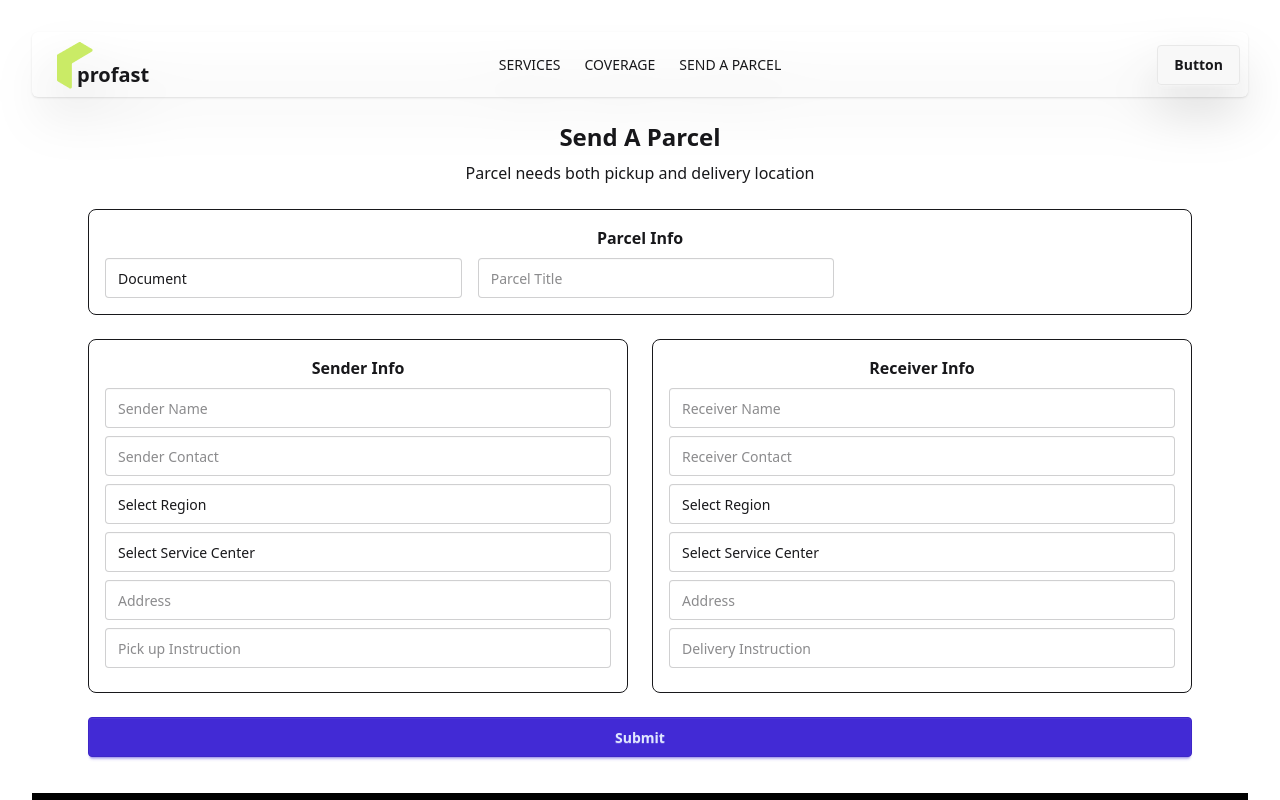
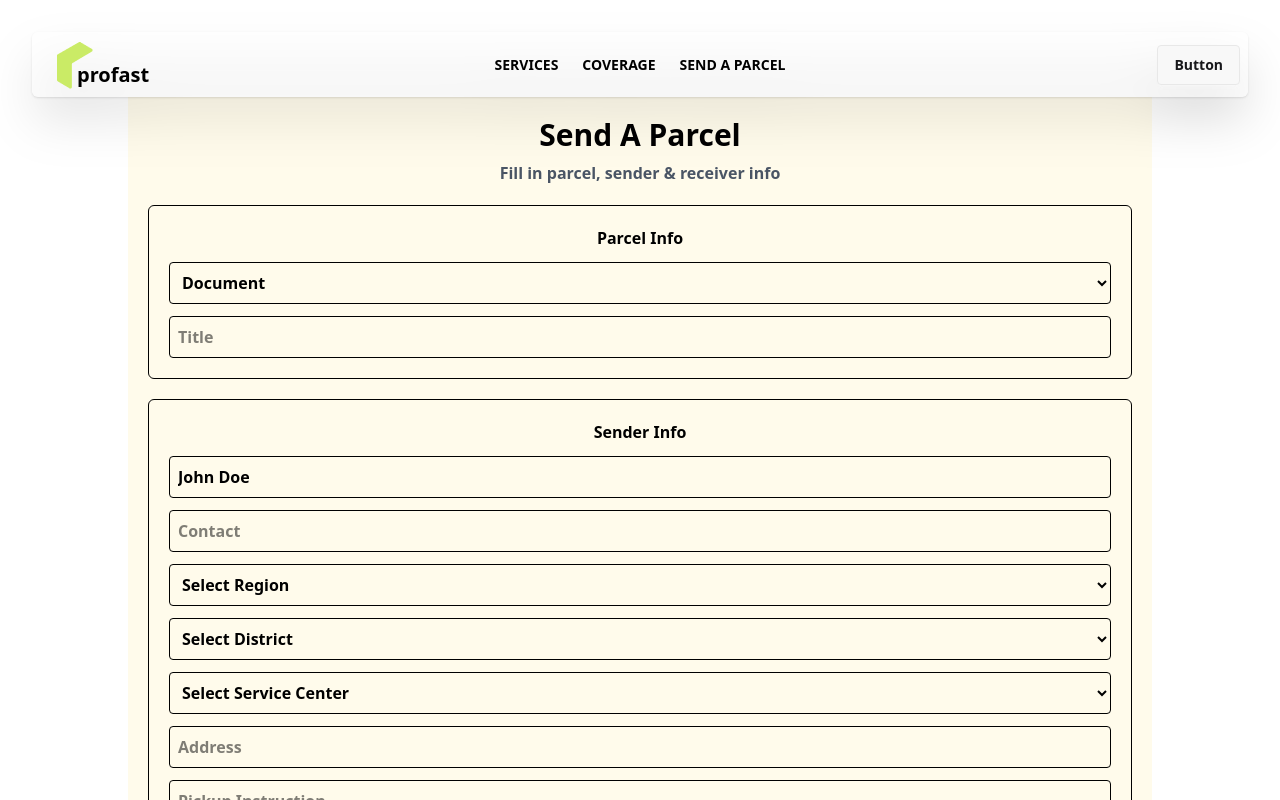
Before and after one commit to tajul1995/delivery-project, a React (Vite) app: page /parcelSend in a window 1280 px wide. Shown: the top 800 px of the page. Built offline with nearby package versions, Linux system fonts and the light colour scheme.

Commit message:
send-parcel

```diff
--- a/package.json
+++ b/package.json
@@ -12,6 +12,7 @@
   "dependencies": {
     "@tailwindcss/vite": "^4.1.13",
     "aos": "^2.3.4",
+    "axios": "^1.12.2",
     "daisyui": "^5.1.24",
     "leaflet": "^1.9.4",
     "localforage": "^1.10.0",
--- /dev/null
+++ b/src/pages/Hooks/useAxiousSecure.jsx
@@ -0,0 +1,11 @@
+import axios from "axios";
+
+const axiousSecure = axios.create({
+  baseURL: `http://localhost:5000`,
+
+});
+const useAxiousSecure = () => {
+  return axiousSecure
+}
+
+export default useAxiousSecure
--- a/src/pages/SendAParcel/SendAParcel.jsx
+++ b/src/pages/SendAParcel/SendAParcel.jsx
@@ -1,9 +1,13 @@
 import React, { useState, useEffect } from "react";
 import Swal from "sweetalert2";
-import regionsData from '../../assets/warehouses.json'
-// const regionsData = [/* your JSON data here */];
+
+
+// Your full data
+import locationsData from "../../assets/warehouses.json"; // save your JSON as locationsData.json
+import useAxiousSecure from "../Hooks/useAxiousSecure";
 
 const SendAParcel = () => {
+  const axiousSecure =useAxiousSecure()
   const [parcelInfo, setParcelInfo] = useState({
     type: "document",
     title: "",
@@ -11,9 +15,10 @@ const SendAParcel = () => {
   });
 
   const [senderInfo, setSenderInfo] = useState({
-    name: "",
+    name: "John Doe",
     contact: "",
     region: "",
+    district: "",
     serviceCenter: "",
     address: "",
     pickupInstruction: "",
@@ -23,307 +28,315 @@ const SendAParcel = () => {
     name: "",
     contact: "",
     region: "",
+    district: "",
     serviceCenter: "",
     address: "",
     deliveryInstruction: "",
   });
 
+  const [districts, setDistricts] = useState([]);
   const [serviceCenters, setServiceCenters] = useState([]);
 
-  // Update service centers when region changes
+  // Populate districts when region changes
   useEffect(() => {
-    const regionObj = regionsData.find(
-      (r) => r.region === senderInfo.region
-    );
-    setServiceCenters(regionObj ? regionObj.covered_area : []);
+    const regionDistricts = locationsData
+      .filter((loc) => loc.region === senderInfo.region)
+      .map((loc) => loc.district);
+    setDistricts([...new Set(regionDistricts)]);
+    setSenderInfo((prev) => ({ ...prev, district: "", serviceCenter: "" }));
   }, [senderInfo.region]);
 
+  // Populate service centers when district changes
   useEffect(() => {
-    const regionObj = regionsData.find(
-      (r) => r.region === receiverInfo.region
+    const loc = locationsData.find(
+      (loc) =>
+        loc.region === senderInfo.region && loc.district === senderInfo.district
     );
-    setServiceCenters(regionObj ? regionObj.covered_area : []);
+    setServiceCenters(loc ? loc.covered_area : []);
+    setSenderInfo((prev) => ({ ...prev, serviceCenter: "" }));
+  }, [senderInfo.district, senderInfo.region]);
+
+  // Receiver side dropdowns
+  const [receiverDistricts, setReceiverDistricts] = useState([]);
+  const [receiverServiceCenters, setReceiverServiceCenters] = useState([]);
+
+  useEffect(() => {
+    const rDistricts = locationsData
+      .filter((loc) => loc.region === receiverInfo.region)
+      .map((loc) => loc.district);
+    setReceiverDistricts([...new Set(rDistricts)]);
+    setReceiverInfo((prev) => ({ ...prev, district: "", serviceCenter: "" }));
   }, [receiverInfo.region]);
 
-  // Cost calculation (dummy logic)
-  const calculateCostBreakdown = () => {
-  const { type, weight } = parcelInfo;
-  const senderCity = senderInfo.region; // Simplified, can use city/district
-  const receiverCity = receiverInfo.region;
+  useEffect(() => {
+    const loc = locationsData.find(
+      (loc) =>
+        loc.region === receiverInfo.region &&
+        loc.district === receiverInfo.district
+    );
+    setReceiverServiceCenters(loc ? loc.covered_area : []);
+    setReceiverInfo((prev) => ({ ...prev, serviceCenter: "" }));
+  }, [receiverInfo.district, receiverInfo.region]);
 
-  const withinCity = senderCity === receiverCity;
+  // Calculate delivery cost
+  const calculateCost = () => {
+    let breakdown = "";
+    let total = 0;
 
-  let baseCost = 0;
-//   let extraCost = 0;
-  let breakdown = "";
+    const type = parcelInfo.type;
+    const weight = parseFloat(parcelInfo.weight) || 0;
+    const withinCity = senderInfo.region === receiverInfo.region;
 
     if (type === "document") {
-    baseCost = withinCity ? 60 : 80;
-    breakdown = `Parcel Type: Document\nBase Cost: ৳${baseCost}\nWithin City: ${withinCity ? "Yes" : "No"}`;
+      total = withinCity ? 60 : 80;
+      breakdown = `Parcel Type: Document\nWithin City: ${withinCity ? "৳60" : "৳80"}`;
     } else {
-    const w = Number(weight || 0);
-    if (w <= 3) {
-      baseCost = withinCity ? 110 : 150;
-      breakdown = `Parcel Type: Non-Document\nWeight: ${w}kg\nBase Cost: ৳${baseCost}`;
+      if (weight <= 3) {
+        total = withinCity ? 110 : 150;
+        breakdown = `Parcel Type: Non-Document\nWeight: ${weight}kg\nCost: ${total}`;
       } else {
-      const extraKg = w - 3;
-      if (withinCity) {
-        baseCost = 110 + extraKg * 40;
-        breakdown = `Parcel Type: Non-Document\nWeight: ${w}kg (3kg included in base)\nBase Cost: ৳110 + Extra for ${extraKg}kg: ৳${extraKg * 40}\nTotal: ৳${baseCost}`;
-      } else {
-        baseCost = 150 + extraKg * 40 + 40; // extra 40
-        breakdown = `Parcel Type: Non-Document\nWeight: ${w}kg (3kg included in base)\nBase Cost: ৳150 + Extra for ${extraKg}kg: ৳${extraKg * 40} + Extra Outside City: ৳40\nTotal: ৳${baseCost}`;
-      }
+        total = (withinCity ? 110 : 150) + (weight - 3) * 40;
+        if (!withinCity) total += 40; // extra for outside city
+        breakdown = `Parcel Type: Non-Document\nWeight: ${weight}kg\nBase Cost: ${
+          withinCity ? 110 : 150
+        }\nExtra: ${(weight - 3) * 40}${!withinCity ? " + 40 outside city" : ""}\nTotal: ${total}`;
       }
     }
 
-  return { cost: baseCost, breakdown };
+    return { total, breakdown };
   };
 
-
+  // Handle submit
   const handleSubmit = (e) => {
     e.preventDefault();
+    const { total, breakdown } = calculateCost();
 
-    // Validate required fields
-    const requiredFields = [
-      parcelInfo.title,
-      senderInfo.name,
-      senderInfo.contact,
-      senderInfo.region,
-      senderInfo.serviceCenter,
-      senderInfo.address,
-      receiverInfo.name,
-      receiverInfo.contact,
-      receiverInfo.region,
-      receiverInfo.serviceCenter,
-      receiverInfo.address,
-    ];
-
-    if (requiredFields.some((f) => f === "")) {
-      Swal.fire("Error", "Please fill all required fields!", "error");
-      return;
-    }
-
-    const { cost, breakdown } = calculateCostBreakdown();
     Swal.fire({
       title: "Delivery Cost Breakdown",
-  html: `<pre class="text-left">${breakdown}</pre>`,
-  icon: "info",
+      html: `<pre style="text-align:left">${breakdown}</pre>`,
       showCancelButton: true,
       confirmButtonText: "Confirm",
+      cancelButtonText: "Edit",
+      reverseButtons: true,
     }).then((result) => {
       if (result.isConfirmed) {
-    // Save parcel to backend
-    fetch("http://localhost:5000/parcels", {
-      method: "POST",
-      headers: { "Content-Type": "application/json" },
-      body: JSON.stringify({
+        const trackingId = "TRK" + Date.now();
+        const dataToSend = {
           parcelInfo,
           senderInfo,
           receiverInfo,
+          totalCost: total,
+          trackingId,
           creation_date: new Date(),
-        cost,
-        trackingData: { status: "Created" },
-      }),
+        };
+
+        axiousSecure
+          .post('/parcels', dataToSend)
+          .then((res) => {
+            console.log(res.data)
+            Swal.fire("Success!", `Parcel saved! Tracking ID: ${trackingId}`, "success");
           })
-      .then((res) => res.json())
-      .then(() => {
-        Swal.fire("Success", "Parcel created successfully!", "success");
+          .catch((err) => {
+            Swal.fire("Error!", "Failed to save parcel", "error");
+            console.error(err);
           });
       }
     });
   };
 
+  // Render form
   return (
-    <div className="p-6 max-w-6xl mx-auto">
-      <h2 className="text-2xl font-bold mb-2">Send A Parcel</h2>
-      <p className="mb-6 ">
-        Parcel needs both pickup and delivery location
-      </p>
-      <form onSubmit={handleSubmit} className="space-y-6">
+    <div className="max-w-5xl mx-auto p-5 text-black font-bold bg-amber-50">
+      <h2 className="text-3xl font-bold mb-2">Send A Parcel</h2>
+      <p className="mb-5 text-gray-600">Fill in parcel, sender & receiver info</p>
+      <form onSubmit={handleSubmit} className="space-y-5">
         {/* Parcel Info */}
-        <div className="p-4 border rounded-lg ">
-          <h3 className="font-semibold mb-2">Parcel Info</h3>
-          <div className="flex gap-4">
+        <div className="border p-5 rounded-md space-y-3">
+          <h3 className="font-semibold">Parcel Info</h3>
           <select
+            value={parcelInfo.type}
+            onChange={(e) => setParcelInfo({ ...parcelInfo, type: e.target.value })}
             required
-              value={parcelInfo.type}
-              onChange={(e) =>
-                setParcelInfo({ ...parcelInfo, type: e.target.value })
-              }
-              className="input input-bordered w-1/3"
+            className="border p-2 rounded w-full"
           >
             <option value="document">Document</option>
             <option value="non-document">Non-Document</option>
           </select>
           <input
             type="text"
-              placeholder="Parcel Title"
+            placeholder="Title"
+            value={parcelInfo.title}
+            onChange={(e) => setParcelInfo({ ...parcelInfo, title: e.target.value })}
             required
-              value={parcelInfo.title}
-              onChange={(e) =>
-                setParcelInfo({ ...parcelInfo, title: e.target.value })
-              }
-              className="input input-bordered w-1/3"
+            className="border p-2 rounded w-full"
           />
           {parcelInfo.type === "non-document" && (
             <input
               type="number"
               placeholder="Weight (kg)"
               value={parcelInfo.weight}
-                onChange={(e) =>
-                  setParcelInfo({ ...parcelInfo, weight: e.target.value })
-                }
-                className="input input-bordered w-1/3"
+              onChange={(e) => setParcelInfo({ ...parcelInfo, weight: e.target.value })}
+              className="border p-2 rounded w-full"
             />
           )}
         </div>
-        </div>
 
-        {/* Sender & Receiver Info Side by Side */}
-        <div className="flex gap-6">
         {/* Sender Info */}
-          <div className="flex-1 p-4 border rounded-lg ">
-            <h3 className="font-semibold mb-2">Sender Info</h3>
+        <div className="border p-5 rounded-md space-y-3">
+          <h3 className="font-semibold">Sender Info</h3>
           <input
             type="text"
-              placeholder="Sender Name"
+            placeholder="Name"
+            value={senderInfo.name}
+            onChange={(e) => setSenderInfo({ ...senderInfo, name: e.target.value })}
             required
-              value={senderInfo.name}
-              onChange={(e) =>
-                setSenderInfo({ ...senderInfo, name: e.target.value })
-              }
-              className="input input-bordered w-full mb-2"
+            className="border p-2 rounded w-full"
           />
           <input
             type="text"
-              placeholder="Sender Contact"
+            placeholder="Contact"
+            value={senderInfo.contact}
+            onChange={(e) => setSenderInfo({ ...senderInfo, contact: e.target.value })}
             required
-              value={senderInfo.contact}
-              onChange={(e) =>
-                setSenderInfo({ ...senderInfo, contact: e.target.value })
-              }
-              className="input input-bordered w-full mb-2"
+            className="border p-2 rounded w-full"
           />
           <select
+            value={senderInfo.region}
+            onChange={(e) => setSenderInfo({ ...senderInfo, region: e.target.value })}
             required
-              value={senderInfo.region}
-              onChange={(e) =>
-                setSenderInfo({ ...senderInfo, region: e.target.value, serviceCenter: "" })
-              }
-              className="input input-bordered w-full mb-2"
+            className="border p-2 rounded w-full"
           >
             <option value="">Select Region</option>
-              {[...new Set(regionsData.map((r) => r.region))].map((region) => (
-                <option key={region} value={region}>{region}</option>
+            {[...new Set(locationsData.map((loc) => loc.region))].map((r) => (
+              <option key={r} value={r}>
+                {r}
+              </option>
             ))}
           </select>
           <select
+            value={senderInfo.district}
+            onChange={(e) => setSenderInfo({ ...senderInfo, district: e.target.value })}
             required
+            className="border p-2 rounded w-full"
+          >
+            <option value="">Select District</option>
+            {districts.map((d) => (
+              <option key={d} value={d}>
+                {d}
+              </option>
+            ))}
+          </select>
+          <select
             value={senderInfo.serviceCenter}
-              onChange={(e) =>
-                setSenderInfo({ ...senderInfo, serviceCenter: e.target.value })
-              }
-              className="input input-bordered w-full mb-2"
+            onChange={(e) => setSenderInfo({ ...senderInfo, serviceCenter: e.target.value })}
+            required
+            className="border p-2 rounded w-full"
           >
             <option value="">Select Service Center</option>
-              {serviceCenters.map((area) => (
-                <option key={area} value={area}>{area}</option>
+            {serviceCenters.map((s) => (
+              <option key={s} value={s}>
+                {s}
+              </option>
             ))}
           </select>
           <input
             type="text"
             placeholder="Address"
+            value={senderInfo.address}
+            onChange={(e) => setSenderInfo({ ...senderInfo, address: e.target.value })}
             required
-              value={senderInfo.address}
-              onChange={(e) =>
-                setSenderInfo({ ...senderInfo, address: e.target.value })
-              }
-              className="input input-bordered w-full mb-2"
+            className="border p-2 rounded w-full"
           />
           <input
             type="text"
-              placeholder="Pick up Instruction"
+            placeholder="Pickup Instruction"
             value={senderInfo.pickupInstruction}
-              onChange={(e) =>
-                setSenderInfo({ ...senderInfo, pickupInstruction: e.target.value })
-              }
-              className="input input-bordered w-full mb-2"
+            onChange={(e) => setSenderInfo({ ...senderInfo, pickupInstruction: e.target.value })}
+            required
+            className="border p-2 rounded w-full"
           />
         </div>
 
         {/* Receiver Info */}
-          <div className="flex-1 p-4 border rounded-lg ">
-            <h3 className="font-semibold mb-2">Receiver Info</h3>
+        <div className="border p-5 rounded-md space-y-3">
+          <h3 className="font-semibold">Receiver Info</h3>
           <input
             type="text"
-              placeholder="Receiver Name"
+            placeholder="Name"
+            value={receiverInfo.name}
+            onChange={(e) => setReceiverInfo({ ...receiverInfo, name: e.target.value })}
             required
-              value={receiverInfo.name}
-              onChange={(e) =>
-                setReceiverInfo({ ...receiverInfo, name: e.target.value })
-              }
-              className="input input-bordered w-full mb-2"
+            className="border p-2 rounded w-full"
           />
           <input
             type="text"
-              placeholder="Receiver Contact"
+            placeholder="Contact"
+            value={receiverInfo.contact}
+            onChange={(e) => setReceiverInfo({ ...receiverInfo, contact: e.target.value })}
             required
-              value={receiverInfo.contact}
-              onChange={(e) =>
-                setReceiverInfo({ ...receiverInfo, contact: e.target.value })
-              }
-              className="input input-bordered w-full mb-2"
+            className="border p-2 rounded w-full"
           />
           <select
+            value={receiverInfo.region}
+            onChange={(e) => setReceiverInfo({ ...receiverInfo, region: e.target.value })}
             required
-              value={receiverInfo.region}
-              onChange={(e) =>
-                setReceiverInfo({ ...receiverInfo, region: e.target.value, serviceCenter: "" })
-              }
-              className="input input-bordered w-full mb-2"
+            className="border p-2 rounded w-full"
           >
             <option value="">Select Region</option>
-              {[...new Set(regionsData.map((r) => r.region))].map((region) => (
-                <option key={region} value={region}>{region}</option>
+            {[...new Set(locationsData.map((loc) => loc.region))].map((r) => (
+              <option key={r} value={r}>
+                {r}
+              </option>
             ))}
           </select>
           <select
+            value={receiverInfo.district}
+            onChange={(e) => setReceiverInfo({ ...receiverInfo, district: e.target.value })}
             required
+            className="border p-2 rounded w-full"
+          >
+            <option value="">Select District</option>
+            {receiverDistricts.map((d) => (
+              <option key={d} value={d}>
+                {d}
+              </option>
+            ))}
+          </select>
+          <select
             value={receiverInfo.serviceCenter}
-              onChange={(e) =>
-                setReceiverInfo({ ...receiverInfo, serviceCenter: e.target.value })
-              }
-              className="input input-bordered w-full mb-2"
+            onChange={(e) => setReceiverInfo({ ...receiverInfo, serviceCenter: e.target.value })}
+            required
+            className="border p-2 rounded w-full"
           >
             <option value="">Select Service Center</option>
-              {serviceCenters.map((area) => (
-                <option key={area} value={area}>{area}</option>
+            {receiverServiceCenters.map((s) => (
+              <option key={s} value={s}>
+                {s}
+              </option>
             ))}
           </select>
           <input
             type="text"
             placeholder="Address"
+            value={receiverInfo.address}
+            onChange={(e) => setReceiverInfo({ ...receiverInfo, address: e.target.value })}
             required
-              value={receiverInfo.address}
-              onChange={(e) =>
-                setReceiverInfo({ ...receiverInfo, address: e.target.value })
-              }
-              className="input input-bordered w-full mb-2"
+            className="border p-2 rounded w-full"
           />
           <input
             type="text"
             placeholder="Delivery Instruction"
             value={receiverInfo.deliveryInstruction}
-              onChange={(e) =>
-                setReceiverInfo({ ...receiverInfo, deliveryInstruction: e.target.value })
-              }
-              className="input input-bordered w-full mb-2"
+            onChange={(e) => setReceiverInfo({ ...receiverInfo, deliveryInstruction: e.target.value })}
+            required
+            className="border p-2 rounded w-full"
           />
         </div>
-        </div>
 
-        <button type="submit" className="btn btn-primary w-full">
+        <button
+          type="submit"
+          className="bg-blue-600 text-white px-6 py-2 rounded-md hover:bg-blue-700"
+        >
           Submit
         </button>
       </form>
--- a/src/pages/shared/Navbar.jsx
+++ b/src/pages/shared/Navbar.jsx
@@ -13,7 +13,7 @@ const Navbar = () => {
 
 
   return (
-    <div className="navbar bg-white/15 drop-shadow-2xl z-30 sticky top-3 rounded-md shadow-sm">
+    <div className="navbar bg-white/50 drop-shadow-2xl z-30 sticky top-3 rounded-md shadow-sm text-black font-bold">
   <div className="navbar-start">
     <div className="dropdown">
       <div tabIndex={0} role="button" className="btn btn-ghost lg:hidden">
```
Also changed, not shown: 1 other file (tests, documents, lock files or other folders). Lines whose indentation alone changed are shown as unchanged.
